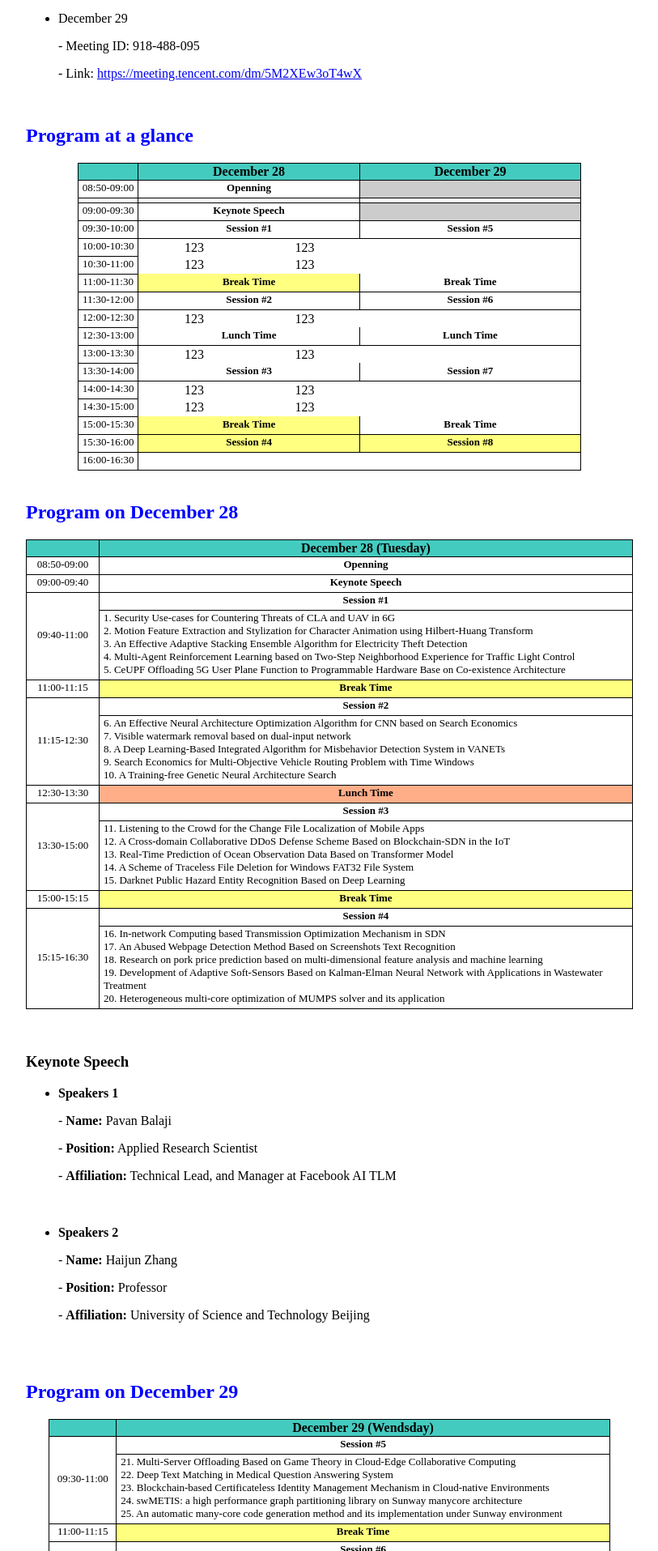
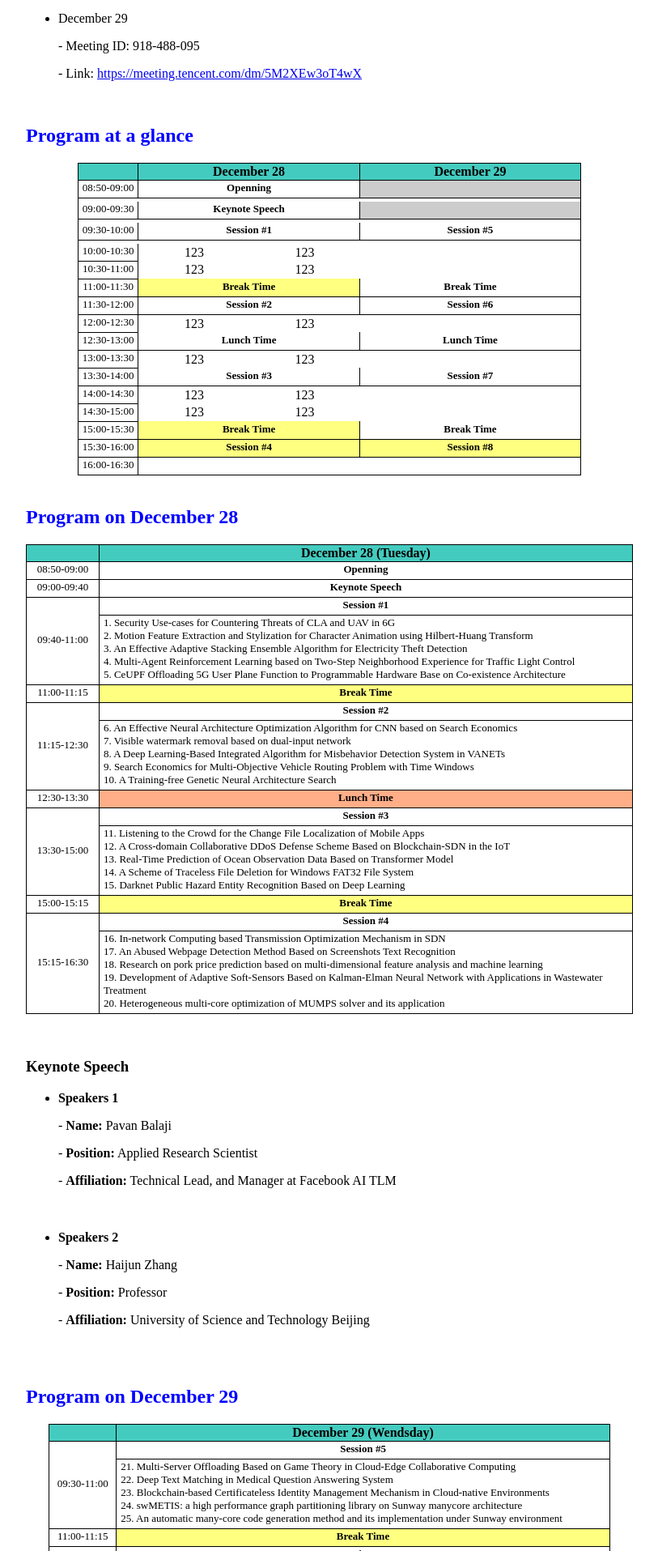
Before and after one commit to icea-conf/2021, a Jekyll site: the page built from program/index.html, in a window 1280 px wide. Shown: the part 625-2540 px from the top of the page at 81% size, without its empty margins (233-1046 px from the left). Built offline with Jekyll 4.4.1, drawn with Linux system fonts in a browser that asks for light colours.

Commit message:
Update index.html

```diff
--- a/program/index.html
+++ b/program/index.html
@@ -31,27 +31,39 @@
 
 
                          <tr>
-                              <td class="tcontent4" width="12%" rawspan="2">08:50-09:00</td>
+                              <td class="tcontent4" width="12%" >08:50-09:00</td>
                               <td class="tcontent4" width="44%" colspan="2"><b>Openning</b></td>
                               <td class="tcontent4" width="44%" colspan="2" style="background-color:#CCCCCC"></td>
                          </tr>
-
                          <tr>
-                              <td class="tcontent4" width="12%"></td>
-                              <td class="tcontent4" width="44%" colspan="2"></td>
-                              <td class="tcontent4" width="44%" colspan="2"></td>
+                              <td></td>
+                         </tr>
+                         <tr>
+                              <td></td>
                          </tr>
 
                          <tr>
-                              <td class="tcontent4" width="12%">09:00-09:30</td>
-                              <td class="tcontent4" width="44%" colspan="2"><b>Keynote Speech</b></td>
+                              <td class="tcontent4" width="12%" rawspan="3">09:00-09:30</td>
+                              <td class="tcontent4" width="44%" rawspan="1" colspan="2"><b>Keynote Speech</b></td>
                               <td class="tcontent4" width="44%" colspan="2"style="background-color:#CCCCCC"></td>
+                         </tr>
+                         <tr>
+                              <td></td>
+                         </tr>
+                         <tr>
+                              <td></td>
                          </tr>
 
                          <tr>
                               <td class="tcontent4" width="12%" rawspan="3">09:30-10:00</td>
-                              <td class="tcontent4" width="44%" colspan="2"><b>Session #1</b></td>
-                              <td class="tcontent4" width="44%" colspan="2"><b>Session #5</b></td>
+                              <td class="tcontent4" width="44%" rawspan="12" colspan="2"><b>Session #1</b></td>
+                              <td class="tcontent4" width="44%" rawspan="12" colspan="2"><b>Session #5</b></td>
+                         </tr>
+                         <tr>
+                              <td></td>
+                         </tr>
+                         <tr>
+                              <td></td>
                          </tr>
 
                          <tr>
```
